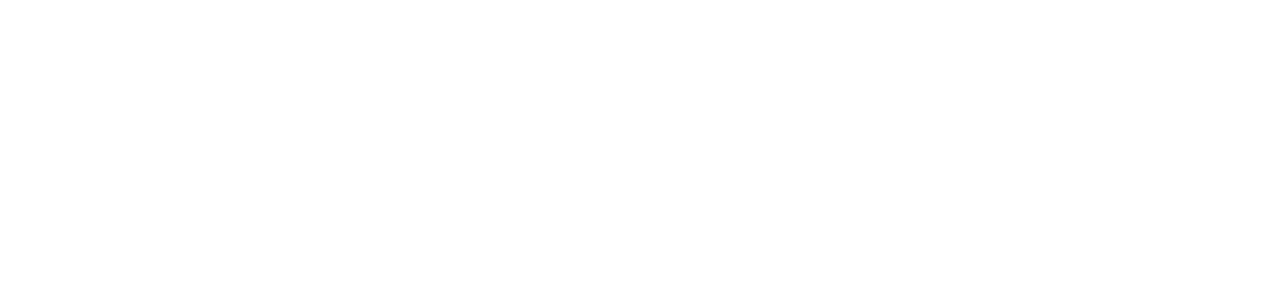
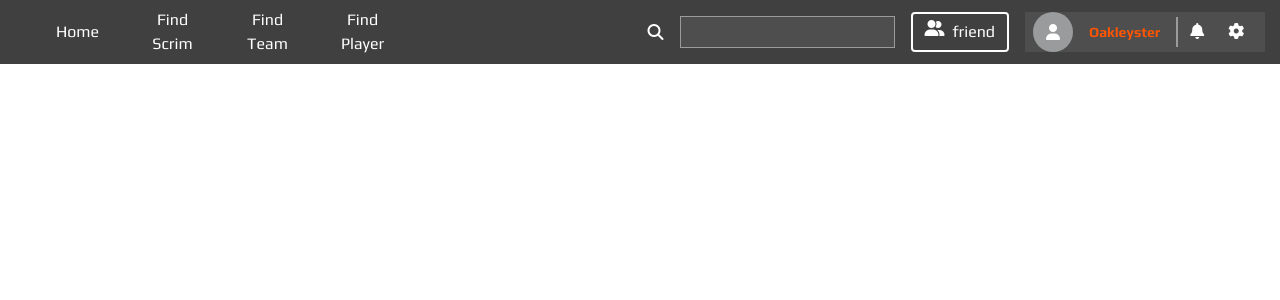
Before and after one commit to PenpichaSi/scrimstage-frontend, a React (Create React App) app: page / in a window 1280 px wide. Shown: the top 300 px of the page. Built offline with nearby package versions, Linux system fonts and the light colour scheme.

Commit message:
done create static NavBar

```diff
--- a/src/App.css
+++ b/src/App.css
@@ -102,3 +102,80 @@
 	width: 75%;
 	background-color: #404040;
 }
+
+.NavBar_container {
+	width: 100vw;
+	height: 64px;
+	background-color: #404040;
+	display: flex;
+	justify-content: space-between;
+	align-items: center;
+}
+
+.NavBar_left {
+	margin-left: 30px;
+	display: flex;
+	align-items: center;
+}
+
+.NavBar_right {
+	margin-right: 15px;
+	display: flex;
+	align-items: center;
+}
+
+.NavBar_left > .btn-secondary {
+	background-color: transparent;
+	width: 95px;
+	height: 60px;
+	border: none;
+}
+
+.NavBar_active {
+	border-bottom: 2px solid #ff5500;
+}
+
+.NavBar_search {
+	width: 215px;
+	height: 32px;
+	border: 1px solid #999b9d;
+	background-color: #4e4e4e;
+	color: #999b9d;
+}
+
+.friend_btn {
+	background-color: transparent;
+	color: #ffffff;
+	border: 2px solid white;
+	border-radius: none !important;
+}
+
+.friend_btn:hover {
+	color: #ff5500;
+}
+
+.NavBar_profile {
+	background-color: #4e4e4e;
+	width: 240px;
+	height: 40px;
+}
+
+.NavBar_profile_img {
+	border-radius: 50px;
+	background-color: #999b9d;
+	width: 40px;
+	height: 40px;
+	display: flex;
+	justify-content: center;
+	align-items: center;
+}
+
+.vl {
+	border-left: 2px solid #999b9d;
+	height: 30px;
+}
+
+.profile_btn {
+	background-color: transparent;
+	border: none;
+}
--- a/src/components/auth/LoginForm.jsx
+++ b/src/components/auth/LoginForm.jsx
@@ -22,7 +22,7 @@
 			</h1>
 			<hr className="w-100" />
 			<ThemeProvider theme={theme}>
-				<Box component="form" className="d-flex flex-column w-100">
+				<form className="d-flex flex-column w-100">
 					<TextField
 						label="username"
 						variant="outlined"
@@ -30,6 +30,7 @@
 						color="primary"
 						value={username}
 						onChange={(e) => setUsername(e.target.value)}
+						autoComplete="off"
 					/>
 					<TextField
 						label="password"
@@ -39,7 +40,7 @@
 						value={password}
 						onChange={(e) => setPassword(e.target.value)}
 					/>
-				</Box>
+				</form>
 
 				<div className="d-flex justify-content-start w-100 ms-3 ">
 					<p className="font-secondary mt-1">forget password</p>
--- a/src/components/layout/MainLayout.jsx
+++ b/src/components/layout/MainLayout.jsx
@@ -1,7 +1,15 @@
 import { Outlet } from "react-router-dom";
+import NavBar from "./NavBar";
+import Footer from "./Footer";
 
 function MainLayout() {
-	return <div></div>;
+	return (
+		<div>
+			<NavBar />
+			<Outlet />
+			<Footer />
+		</div>
+	);
 }
 
 export default MainLayout;
--- a/src/components/layout/NavBar.jsx
+++ b/src/components/layout/NavBar.jsx
@@ -1,5 +1,69 @@
+import { useState, useContext } from "react";
+import { useNavigate } from "react-router-dom";
+
 function NavBar() {
-	return <div></div>;
+	const [search, setSearch] = useState("");
+
+	const navigate = useNavigate();
+
+	return (
+		<div className="NavBar_container">
+			<div className="NavBar_left ">
+				<button className="btn btn-secondary" onClick={() => navigate("/")}>
+					Home
+				</button>
+				<button
+					className="btn btn-secondary"
+					onClick={() => navigate("/looking-for-scrim")}
+				>
+					Find Scrim
+				</button>
+				<button
+					className="btn btn-secondary"
+					onClick={() => navigate("/looking-for-team")}
+				>
+					Find Team
+				</button>
+				<button
+					className="btn btn-secondary"
+					onClick={() => navigate("/looking-for-player")}
+				>
+					Find Player
+				</button>
+			</div>
+			<div className="NavBar_right">
+				<div className="d-flex align-items-center">
+					<i className="fa-solid fa-magnifying-glass mx-3" />
+					<input
+						className="NavBar_search"
+						type="text"
+						value={search}
+						onChange={(e) => setSearch(e.target.value)}
+					/>
+				</div>
+				<button className="btn mx-3 d-flex friend_btn">
+					<i className="fa-solid fa-user-group me-2 text-white" />
+					friend
+				</button>
+				<div className="NavBar_profile d-flex align-items-center">
+					<div className="NavBar_profile_img ms-2">
+						<i className="fa-solid fa-user" />
+					</div>
+
+					<b style={{ fontSize: "14px" }} className="font-secondary mx-3">
+						Oakleyster
+					</b>
+					<div className="vl"></div>
+					<button className="btn btn-secondary profile_btn">
+						<i className="fa-solid fa-bell" />
+					</button>
+					<button className="btn btn-secondary profile_btn">
+						<i className="fa-solid fa-gear" />
+					</button>
+				</div>
+			</div>
+		</div>
+	);
 }
 
 export default NavBar;
--- a/src/routes/RouteConfig.jsx
+++ b/src/routes/RouteConfig.jsx
@@ -13,7 +13,7 @@
 import LookingForTeam from "../pages/LookingForTeam";
 
 function RouteConfig() {
-	const [user, setUser] = useState("something");
+	const [user, setUser] = useState("asdf");
 
 	const navigate = useNavigate();
 	return (
```
